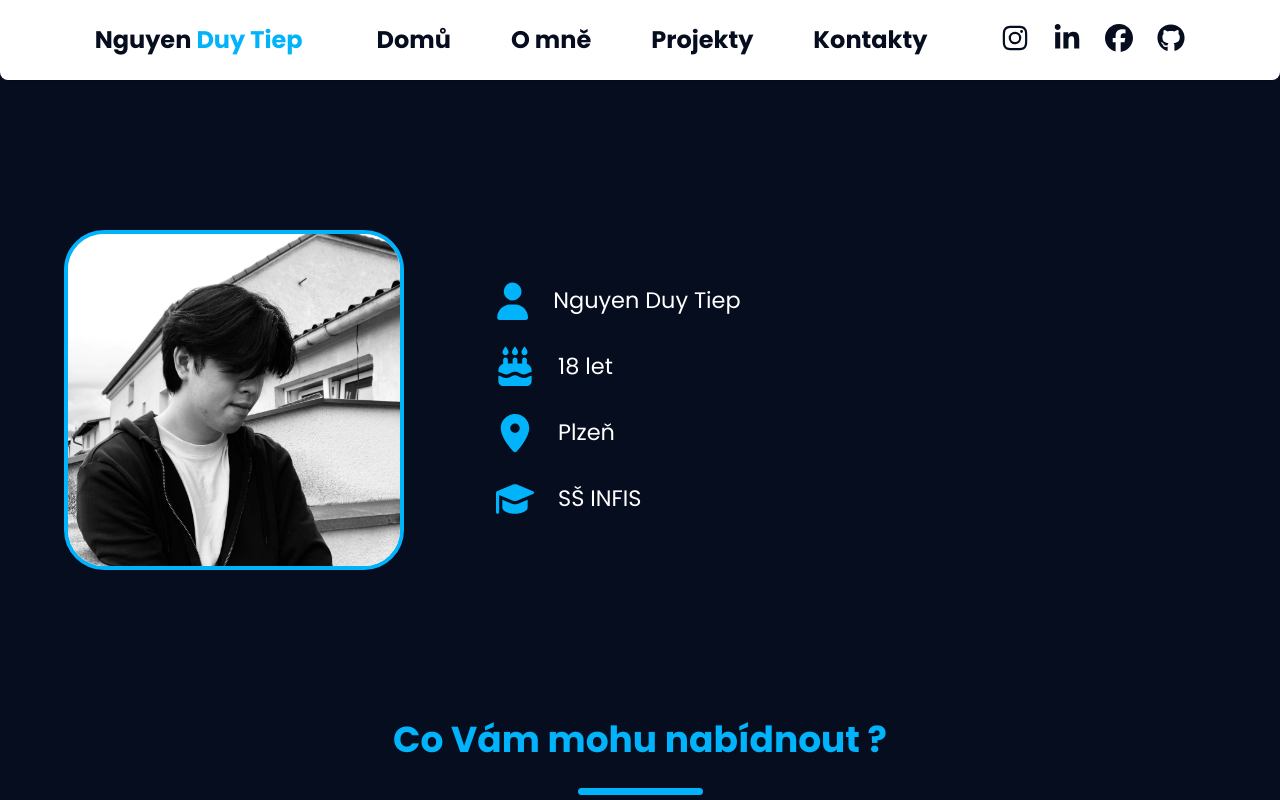
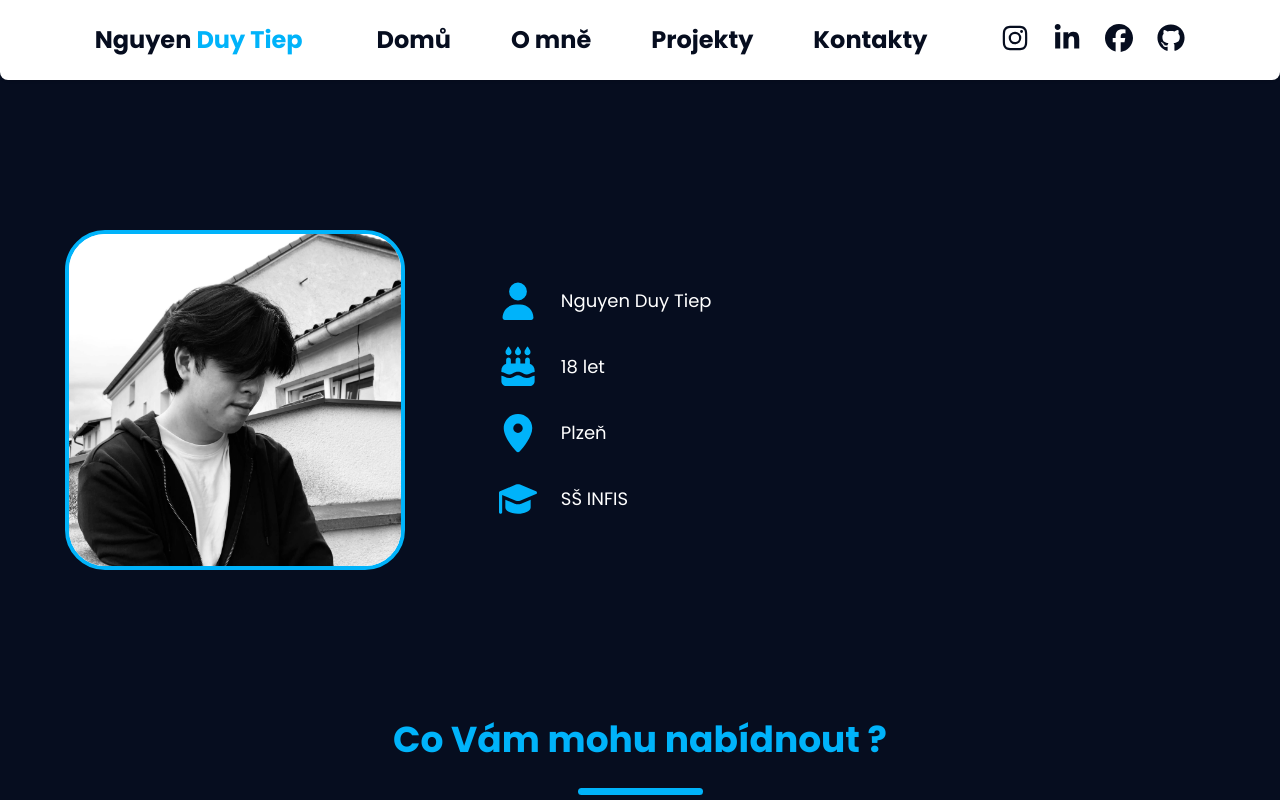
Before and after one commit to dtnguyen5/web-portfolio-2025, a Next.js app: page /about in a window 1280 px wide. Shown: the top 800 px of the page. Built offline with nearby package versions, Linux system fonts and the light colour scheme.

Commit message:
add animation and update text

```diff
--- a/src/app/about/page.tsx
+++ b/src/app/about/page.tsx
@@ -45,7 +45,7 @@ const AboutPage = () => (
               {about.infoItems.map((item) => (
                 <div key={item.text} className="flex items-center gap-4 md:gap-6 md:ml-0" style={{ marginLeft: "60px" }}>
                   <FontAwesomeIcon icon={ICONS[item.iconKey as keyof typeof ICONS] as IconProp} className="about-info-icon" style={{ width: "38px", height: "38px" }} />
-                  <span className="about-info-text text-base md:text-[1.4rem] font-poppins whitespace-nowrap">{item.text}</span>
+                  <span className="about-info-text text-base md:text-lg font-poppins whitespace-nowrap">{item.text}</span>
                 </div>
               ))}
             </div>
@@ -55,10 +55,10 @@ const AboutPage = () => (
               <h2 className="about-section-title text-4xl font-bold mb-8 font-poppins text-center">{about.title}</h2>
               <div className="about-text-box">
                 <div className="flex flex-col gap-6">
-                  <p className="about-body-text text-[1.2rem] font-poppins leading-normal break-words">
+                  <p className="about-body-text text-lg font-poppins leading-normal break-words">
                     {about.paragraphs[0]}
                   </p>
-                  <p className="about-body-text text-[1.2rem] font-poppins leading-normal break-words">
+                  <p className="about-body-text text-lg font-poppins leading-normal break-words">
                     {about.paragraphs[1]}
                   </p>
                 </div>
--- a/src/components/nabidky/Nabidky.scss
+++ b/src/components/nabidky/Nabidky.scss
@@ -1,4 +1,41 @@
 @use "../../app/globals.scss" as *;
+
+// Animace
+@keyframes fadeIn {
+  from {
+    opacity: 0;
+  }
+  to {
+    opacity: 1;
+  }
+}
+
+@keyframes slideInUp {
+  from {
+    opacity: 0;
+    transform: translateY(60px);
+  }
+  to {
+    opacity: 1;
+    transform: translateY(0);
+  }
+}
+
+// Animation utilities
+.animate-slide-in-up {
+  animation: slideInUp 0.8s ease-out;
+}
+
+// Staggered animations with smooth timing
+.animate-stagger {
+  & > * {
+    animation: slideInUp 0.8s ease-out backwards;
+
+    &:nth-child(1) { animation-delay: 0.1s; }
+    &:nth-child(2) { animation-delay: 0.2s; }
+    &:nth-child(3) { animation-delay: 0.3s; }
+  }
+}
 
 .nabidky-card {
 	background-color: $blue-low;
@@ -8,6 +45,17 @@
 		6px 0 10px rgba(0, 0, 0, 0.4),
 		-6px 0 10px rgba(0, 0, 0, 0.4),
 		0 -6px 0 $light-blue;
+	transition: all 0.3s ease;
+	cursor: pointer;
+
+	&:hover {
+		box-shadow:
+			0 8px 16px rgba(0, 0, 0, 0.8),
+			0 0 20px rgba(0, 179, 250, 0.4),
+			6px 0 10px rgba(0, 0, 0, 0.4),
+			-6px 0 10px rgba(0, 0, 0, 0.4);
+		transform: translateY(-4px);
+	}
 }
 
 .nabidky-icon-wrap {
--- a/src/components/nabidky/Nabidky.tsx
+++ b/src/components/nabidky/Nabidky.tsx
@@ -7,11 +7,11 @@ import "./Nabidky.scss"
 const { nabidky } = contentData
 
 const Nabidky = () => (
-  <div className="flex flex-col items-center justify-center gap-8 md:gap-20 md:flex-row">
+  <div className="flex flex-col items-center justify-center gap-8 md:gap-20 md:flex-row animate-stagger">
     {nabidky.cards.map((card) => (
       <div
         key={card.title}
-        className="flex flex-col items-center justify-center gap-5 md:gap-7 h-[40vh] w-[90vw] sm:h-[35vh] sm:w-[70vw] md:h-[35vh] md:w-[30vw] rounded-[10%] nabidky-card pt-8 pl-4 sm:pt-8 sm:pl-4 md:pt-0 md:pl-0"
+        className="flex flex-col items-center justify-center gap-5 md:gap-7 h-[40vh] w-[90vw] sm:h-[35vh] sm:w-[70vw] md:h-[35vh] md:w-[30vw] rounded-[10%] nabidky-card pt-8 pl-4 sm:pt-8 sm:pl-4 md:pt-0 md:pl-0 animate-slide-in-up"
       >
         <div className="flex flex-row items-center gap-7 w-[80%]">
           <div className="flex items-center justify-center h-16 w-16 rounded-full nabidky-icon-wrap">
--- a/src/components/technologies/Technologies.scss
+++ b/src/components/technologies/Technologies.scss
@@ -16,6 +16,48 @@ $icon-colors: (
 // Funkce pro převod hex na rgba
 @function hex-to-rgba($color, $alpha) {
 	@return rgba($color, $alpha);
+}
+
+// Animace
+@keyframes fadeIn {
+  from {
+    opacity: 0;
+  }
+  to {
+    opacity: 1;
+  }
+}
+
+@keyframes slideInUp {
+  from {
+    opacity: 0;
+    transform: translateY(60px);
+  }
+  to {
+    opacity: 1;
+    transform: translateY(0);
+  }
+}
+
+// Animation utilities
+.animate-slide-in-up {
+  animation: slideInUp 0.8s ease-out;
+}
+
+// Staggered animations with smooth timing
+.animate-stagger {
+  & > * {
+    animation: slideInUp 0.8s ease-out backwards;
+
+    &:nth-child(1) { animation-delay: 0.1s; }
+    &:nth-child(2) { animation-delay: 0.2s; }
+    &:nth-child(3) { animation-delay: 0.3s; }
+    &:nth-child(4) { animation-delay: 0.4s; }
+    &:nth-child(5) { animation-delay: 0.5s; }
+    &:nth-child(6) { animation-delay: 0.6s; }
+    &:nth-child(7) { animation-delay: 0.7s; }
+    &:nth-child(8) { animation-delay: 0.8s; }
+  }
 }
 
 .technologies-root {
--- a/src/components/technologies/Technologies.tsx
+++ b/src/components/technologies/Technologies.tsx
@@ -16,11 +16,11 @@ const Technologies = () => (
 				<span className="technologies-underline" />
 			</div>
 
-			<div className="w-9/12 grid grid-cols-2 sm:grid-cols-3 lg:grid-cols-6 gap-15">
+			<div className="w-9/12 grid grid-cols-2 sm:grid-cols-3 lg:grid-cols-6 gap-15 animate-stagger">
 				{technologies.items.map((tech) => (
 					<div
 						key={tech.label}
-						className="h-30 w-28 flex flex-col items-center justify-center gap-4 rounded-2xl technologies-card"
+						className="h-30 w-28 flex flex-col items-center justify-center gap-4 rounded-2xl technologies-card animate-slide-in-up"
 					>
 						<div className="flex items-center justify-center h-13 w-13 rounded-full technologies-icon">
 							{tech.reactIconKey === 'framer' ? (
```
